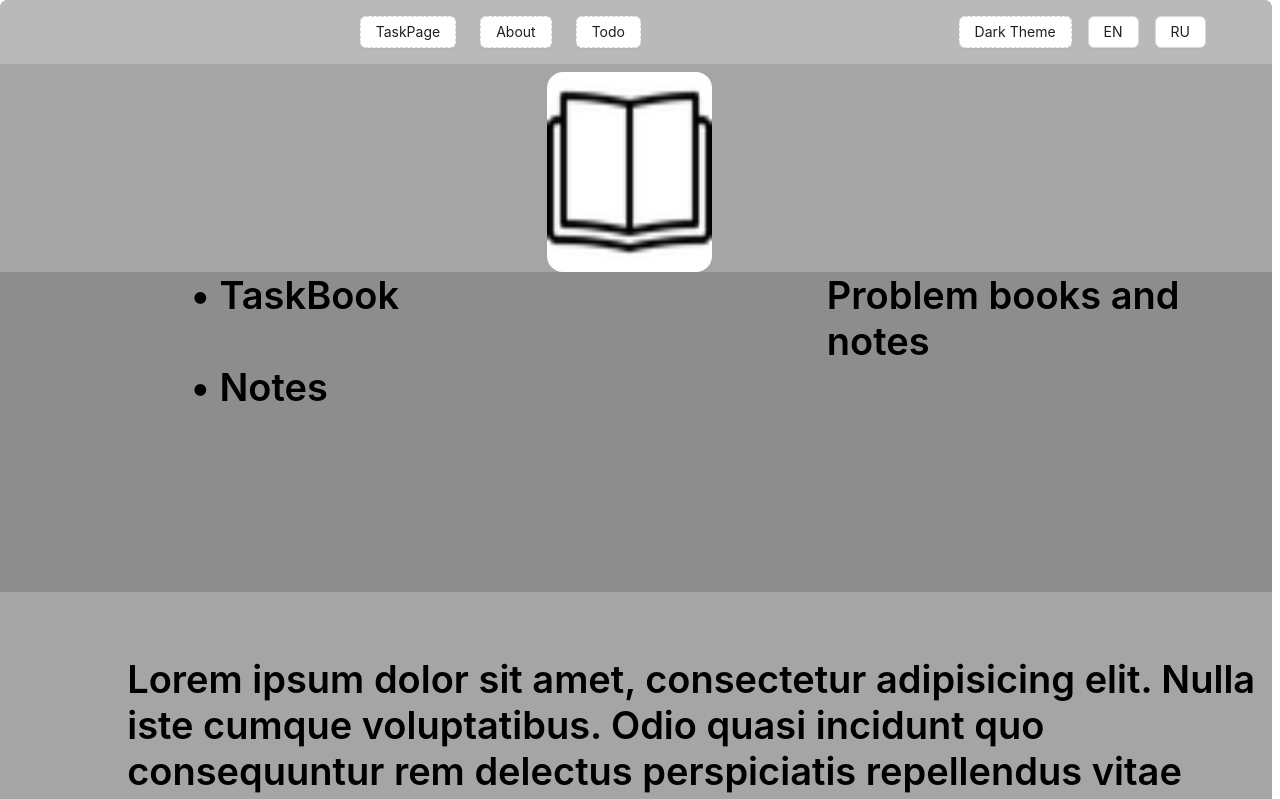
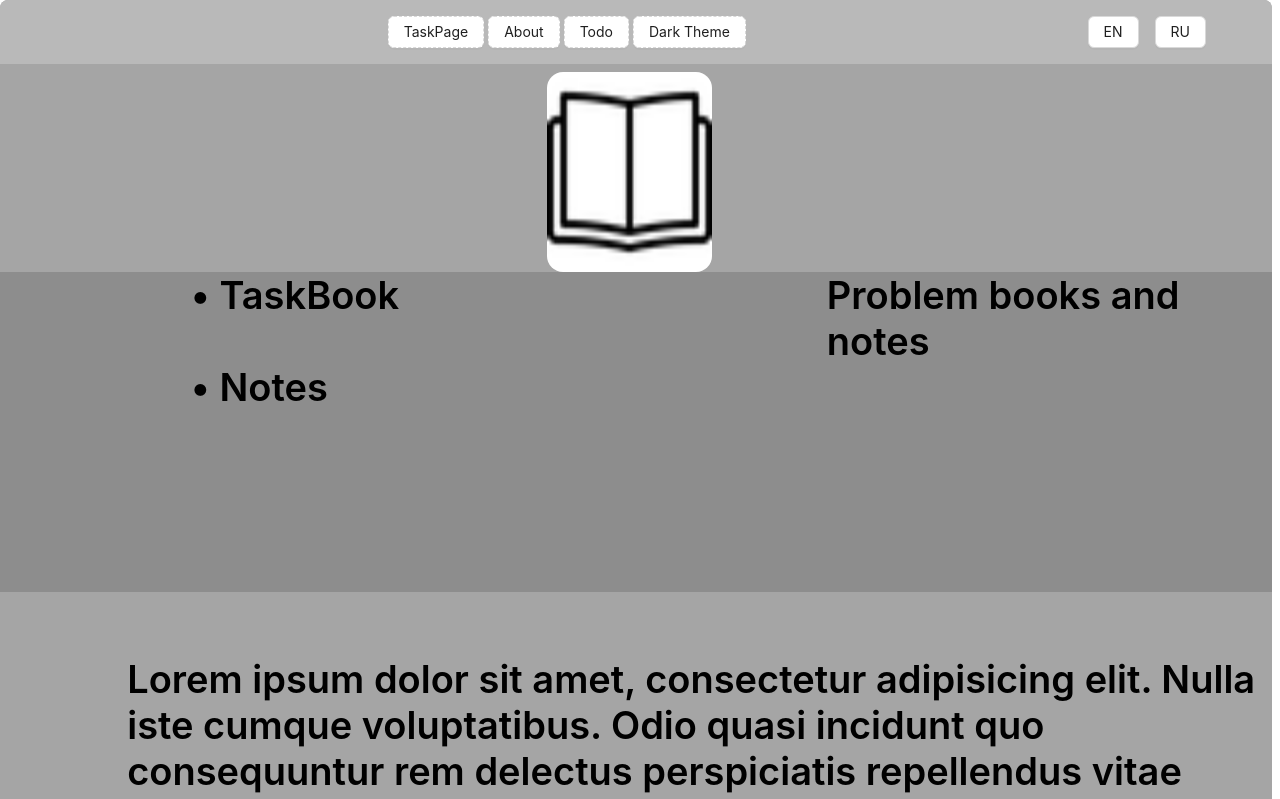
Before and after one commit to NoProblemmm/react-project-site, a React (Vite) app: page /about in a window 1280 px wide. Shown: the top 799 px of the page. Built offline with nearby package versions, Linux system fonts and the light colour scheme.

Commit message:
add style

```diff
--- a/src/components/Layout/AppHeader.tsx
+++ b/src/components/Layout/AppHeader.tsx
@@ -27,16 +27,14 @@ export const AppHeader = memo(({ showButtons }: Props) => {
   //{t("navigation.PageAddTask")}
   return (
     <>
-      <Header className="header-custom text-center ">
+      <Header className="header-custom text-center flex-col ">
         {showButtons && (
-          <Button
-            style={{ float: "left", marginTop: "1rem" }}
-            onClick={handleModal}
-          >
+          <Button onClick={handleModal} className="sm:m-1">
             {/* Использование lingui*/}
             <Trans>New Task</Trans>
           </Button>
         )}
+
         <Modal
           title={t("navigation.ModalTitle")}
           open={modal}
@@ -47,33 +45,32 @@ export const AppHeader = memo(({ showButtons }: Props) => {
           {showButtons && <AppModal handleCloseModal={handleModal} />}
         </Modal>
 
-        <Link to="/" className="mr-2">
-          <Button type="dashed" style={{ marginRight: "1rem" }}>
+        <Link to="/">
+          <Button type="dashed" className="w-full sm:w-auto">
             {t("navigation.PageTaskPage")}
           </Button>
         </Link>
-        <Link to="/about" className="mr-2">
-          <Button type="dashed"> {t("navigation.PageAboutPage")}</Button>
+        <Link to="/about">
+          <Button type="dashed" className="w-full sm:w-auto sm:m-1">
+            {" "}
+            {t("navigation.PageAboutPage")}
+          </Button>
         </Link>
 
-        <Link to="/todos" className="mr-2">
-          <Button type="dashed" style={{ marginLeft: "1rem" }}>
+        <Link to="/todos">
+          <Button type="dashed" className="w-full sm:w-auto">
             {t("navigation.PageTodoPage")}
           </Button>
         </Link>
 
         {showButtons && (
-          <Button className="float-right mt-4" onClick={handleDrawer}>
+          <Button className="w-full sm:w-auto sm:m-1" onClick={handleDrawer}>
             {t("navigation.PageNotes")}
           </Button>
         )}
         <AppLocales />
         <LanguageSwitcher />
-        <Button
-          type="dashed"
-          className="mt-4 mr-4 float-right"
-          onClick={switchTheme}
-        >
+        <Button type="dashed" className="sm:m-1" onClick={switchTheme}>
           {theme === "dark"
             ? t("navigation.PageTheme.light")
             : t("navigation.PageTheme.dark")}
```
